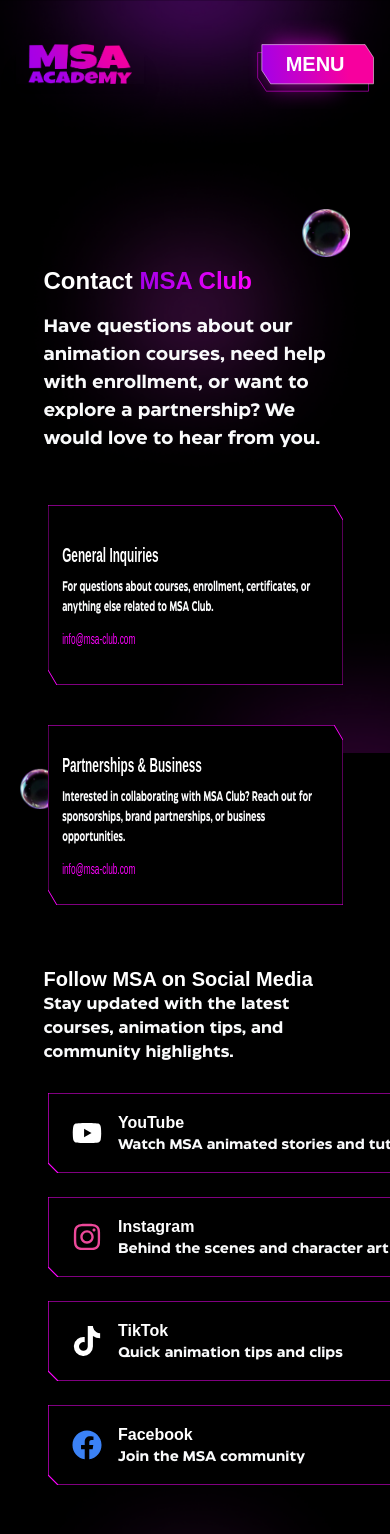
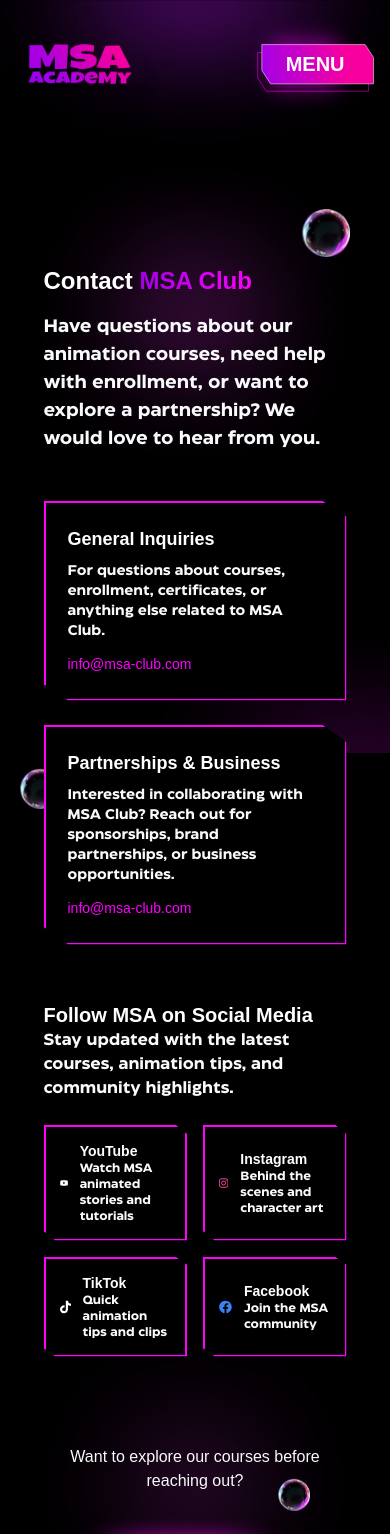
Before and after one commit to taimoormirza1999/msa-academy-next, a Next.js app: page /contact in a window 390 px wide. Shown: the top 1534 px of the page. Built offline with nearby package versions, Linux system fonts and the light colour scheme; a web font is replaced by a local one.

Commit message:
Refactor CharacterDesignClient and ContactClient components; replace ClippedCard with custom border divs for improved layout and responsiveness, and adjust social media icon sizes. Update App.css to change border color for custom element.

```diff
--- a/src/app/App.css
+++ b/src/app/App.css
@@ -75,7 +75,7 @@
     left: 0;
     width: 100%;
     height: 100%;
-    border: 2px solid white; /* Adjust thickness here */
+    border: 2px solid #FF00FF;
     clip-path: polygon(0% 0%, 92% 0%, 100% 8%, 100% 100%, 8% 100%, 0% 92%);
     pointer-events: none; /* Ensure it doesn't block interactions */
   }
--- a/src/components/CharacterDesignClient.jsx
+++ b/src/components/CharacterDesignClient.jsx
@@ -5,7 +5,6 @@ import Bubble from "@/assets/bubble.webp";
 import LeftEllipse from "@/assets/LeftEllipse.webp";
 import ElipseDown from "@/assets/ElipseDown.webp";
 import Button from "@/components/utils/Button";
-import ClippedCard from "@/components/utils/ClippedCard";
 import useScrollHandler from "@/store/useScrollHandler";
 
 const learnItems = [
@@ -37,7 +36,7 @@ export default function CharacterDesignClient() {
       <Image src={Bubble} quality={50} alt="" loading="lazy" className="absolute top-[40rem] left-5 w-10 md:w-16 h-auto animate-pulse pointer-events-none" />
       <Image src={Bubble} quality={50} alt="" loading="lazy" className="absolute bottom-40 right-20 w-8 md:w-14 h-auto animate-pulse pointer-events-none" />
 
-      <div className="w-90 max-w-5xl font-eastroman-trial-bold p-6 lg:p-8 mt-28 mx-auto mb-5 relative z-10">
+      <div className="w-[90%] max-w-5xl font-eastroman-trial-bold p-6 lg:p-8 mt-28 mx-auto mb-5 relative z-10">
         <h1 className="text-2xl lg:text-4xl xl:text-5xl font-bold text-white mb-4 font-primary">
           Character <span className="bg-gradient-to-r from-purple to-pink200 bg-clip-text text-transparent">Design Course</span>
         </h1>
@@ -60,32 +59,28 @@ export default function CharacterDesignClient() {
         </h2>
         <div className="space-y-4 mt-4">
           {learnItems.map((item, i) => (
-            <ClippedCard key={i} width={900} height={90} value={12}>
-              <div className="bg-black w-full h-full px-6 flex flex-col justify-center">
-                <h3 className="font-primary text-sm lg:text-base font-semibold text-white">{item.title}</h3>
-                <p className="text-gray-50 text-xs lg:text-sm mt-1">{item.desc}</p>
-              </div>
-            </ClippedCard>
+            <div key={i} className="custom-border bg-black p-5 lg:p-6">
+              <h3 className="font-primary text-base lg:text-xl font-semibold text-white">{item.title}</h3>
+              <p className="text-gray-50 text-sm lg:text-base mt-2">{item.desc}</p>
+            </div>
           ))}
         </div>
 
         <h2 className="text-xl lg:text-2xl xl:text-3xl font-semibold text-white mt-8 font-primary">
           The MSA Character Design Process
         </h2>
-        <div className="grid sm:grid-cols-2 md:grid-cols-4 gap-4 mt-4">
+        <div className="grid grid-cols-2 md:grid-cols-4 gap-4 mt-4">
           {[
             { step: "01", title: "Concept", desc: "Define personality, backstory, and visual direction" },
             { step: "02", title: "Sketch", desc: "Explore shapes, poses, and expressions" },
             { step: "03", title: "Refine", desc: "Clean up linework, finalize proportions" },
             { step: "04", title: "Color", desc: "Apply color palette, shading, and polish" },
           ].map((s, i) => (
-            <ClippedCard key={i} width={220} height={120} value={12}>
-              <div className="bg-black w-full h-full p-4 flex flex-col items-center justify-center text-center">
-                <span className="font-primary text-2xl font-bold text-purple">{s.step}</span>
-                <h3 className="font-primary font-semibold text-white text-sm mt-1">{s.title}</h3>
-                <p className="text-gray-50 text-xs mt-1">{s.desc}</p>
-              </div>
-            </ClippedCard>
+            <div key={i} className="custom-border bg-black p-4 flex flex-col items-center justify-center text-center">
+              <span className="font-primary text-2xl font-bold text-purple">{s.step}</span>
+              <h3 className="font-primary font-semibold text-white text-base mt-1">{s.title}</h3>
+              <p className="text-gray-50 text-sm mt-1">{s.desc}</p>
+            </div>
           ))}
         </div>
 
@@ -109,12 +104,10 @@ export default function CharacterDesignClient() {
         </h2>
         <div className="space-y-4 mt-4">
           {faqs.map((faq, i) => (
-            <ClippedCard key={i} width={900} height={90} value={12}>
-              <div className="bg-black w-full h-full px-6 flex flex-col justify-center">
-                <h3 className="font-primary text-sm lg:text-base font-semibold text-white">{faq.q}</h3>
-                <p className="text-gray-50 text-xs lg:text-sm mt-1">{faq.a}</p>
-              </div>
-            </ClippedCard>
+            <div key={i} className="custom-border bg-black p-5 lg:p-6">
+              <h3 className="font-primary text-base lg:text-xl font-semibold text-white">{faq.q}</h3>
+              <p className="text-gray-50 text-sm lg:text-base mt-2">{faq.a}</p>
+            </div>
           ))}
         </div>
 
--- a/src/components/ContactClient.jsx
+++ b/src/components/ContactClient.jsx
@@ -6,31 +6,30 @@ import Bubble from "@/assets/bubble.webp";
 import LeftEllipse from "@/assets/LeftEllipse.webp";
 import ElipseDown from "@/assets/ElipseDown.webp";
 import Button from "@/components/utils/Button";
-import ClippedCard from "@/components/utils/ClippedCard";
 import useScrollHandler from "@/store/useScrollHandler";
 
 const socials = [
   {
     href: "https://www.youtube.com/@MSAOfficial",
-    icon: <FaYoutube className="text-red-500 text-3xl" />,
+    icon: <FaYoutube className="text-red-500 text-2xl lg:text-3xl" />,
     name: "YouTube",
     desc: "Watch MSA animated stories and tutorials",
   },
   {
     href: "https://www.instagram.com/maboroshi.studio.art/",
-    icon: <FaInstagram className="text-pink-500 text-3xl" />,
+    icon: <FaInstagram className="text-pink-500 text-2xl lg:text-3xl" />,
     name: "Instagram",
     desc: "Behind the scenes and character art",
   },
   {
     href: "https://www.tiktok.com/@maboroshi.studio.art",
-    icon: <FaTiktok className="text-purple-400 text-3xl" />,
+    icon: <FaTiktok className="text-purple-400 text-2xl lg:text-3xl" />,
     name: "TikTok",
     desc: "Quick animation tips and clips",
   },
   {
     href: "https://www.facebook.com/MSAOfficial",
-    icon: <FaFacebook className="text-blue-500 text-3xl" />,
+    icon: <FaFacebook className="text-blue-500 text-2xl lg:text-3xl" />,
     name: "Facebook",
     desc: "Join the MSA community",
   },
@@ -48,7 +47,7 @@ export default function ContactClient() {
       <Image src={Bubble} quality={50} alt="" loading="lazy" className="absolute top-[40rem] left-5 w-10 md:w-16 h-auto animate-pulse pointer-events-none" />
       <Image src={Bubble} quality={50} alt="" loading="lazy" className="absolute bottom-40 right-20 w-8 md:w-14 h-auto animate-pulse pointer-events-none" />
 
-      <div className="w-90 max-w-5xl font-eastroman-trial-bold p-6 lg:p-8 mt-28 mx-auto mb-5 relative z-10">
+      <div className="w-[90%] max-w-5xl font-eastroman-trial-bold p-6 lg:p-8 mt-28 mx-auto mb-5 relative z-10">
         <h1 className="text-2xl lg:text-4xl xl:text-5xl font-bold text-white mb-4 font-primary">
           Contact <span className="bg-gradient-to-r from-purple to-pink200 bg-clip-text text-transparent">MSA Club</span>
         </h1>
@@ -57,26 +56,22 @@ export default function ContactClient() {
           or want to explore a partnership? We would love to hear from you.
         </p>
 
-        <div className="grid md:grid-cols-2 gap-8 mb-14">
-          <ClippedCard width={500} height={180} value={15}>
-            <div className="bg-black w-full h-full p-6 flex flex-col justify-center">
-              <h2 className="font-primary text-xl font-semibold text-white mb-2">General Inquiries</h2>
+        <div className="grid md:grid-cols-2 gap-6 mb-14">
+          <div className="custom-border bg-black p-6 lg:p-8">
+            <h2 className="font-primary text-lg lg:text-xl font-semibold text-white mb-2">General Inquiries</h2>
             <p className="text-gray-50 text-sm mb-3">
               For questions about courses, enrollment, certificates, or anything else related to MSA Club.
             </p>
             <a href="mailto:info@msa-club.com" className="text-pink200 font-primary text-sm">info@msa-club.com</a>
           </div>
-          </ClippedCard>
 
-          <ClippedCard width={500} height={180} value={15}>
-            <div className="bg-black w-full h-full p-6 flex flex-col justify-center">
-              <h2 className="font-primary text-xl font-semibold text-white mb-2">Partnerships & Business</h2>
+          <div className="custom-border bg-black p-6 lg:p-8">
+            <h2 className="font-primary text-lg lg:text-xl font-semibold text-white mb-2">Partnerships & Business</h2>
             <p className="text-gray-50 text-sm mb-3">
               Interested in collaborating with MSA Club? Reach out for sponsorships, brand partnerships, or business opportunities.
             </p>
             <a href="mailto:info@msa-club.com" className="text-pink200 font-primary text-sm">info@msa-club.com</a>
           </div>
-          </ClippedCard>
         </div>
 
         <h2 className="text-xl lg:text-2xl xl:text-3xl font-semibold text-white mt-4 font-primary">
@@ -85,18 +80,14 @@ export default function ContactClient() {
         <p className="text-gray-50 mb-6">
           Stay updated with the latest courses, animation tips, and community highlights.
         </p>
-        <div className="grid sm:grid-cols-2 gap-4 mb-14">
+        <div className="grid grid-cols-2 gap-4 mb-14">
           {socials.map((s, i) => (
-            <a key={i} href={s.href} target="_blank" rel="noopener noreferrer">
-              <ClippedCard width={500} height={80} value={10}>
-                <div className="bg-black w-full h-full px-6 flex items-center gap-4">
+            <a key={i} href={s.href} target="_blank" rel="noopener noreferrer" className="custom-border bg-black p-4 lg:p-5 flex items-center gap-3 lg:gap-4 hover:opacity-80 transition">
               {s.icon}
               <div>
-                    <p className="font-semibold text-white font-primary">{s.name}</p>
-                    <p className="text-gray-50 text-sm">{s.desc}</p>
+                <p className="font-semibold text-white font-primary text-sm lg:text-base">{s.name}</p>
+                <p className="text-gray-50 text-xs lg:text-sm">{s.desc}</p>
               </div>
-                </div>
-              </ClippedCard>
             </a>
           ))}
         </div>
```
Lines whose indentation alone changed are shown as unchanged.
